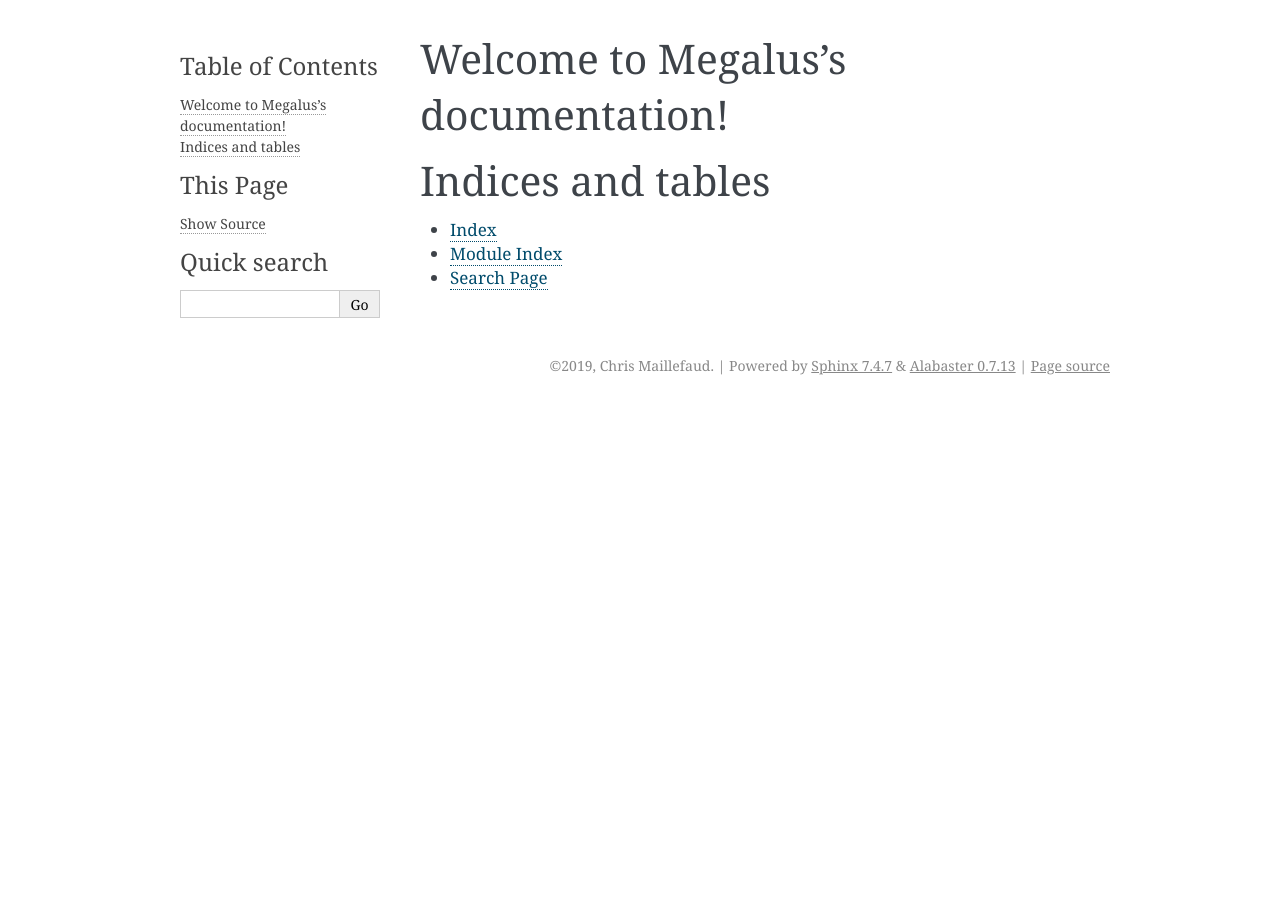
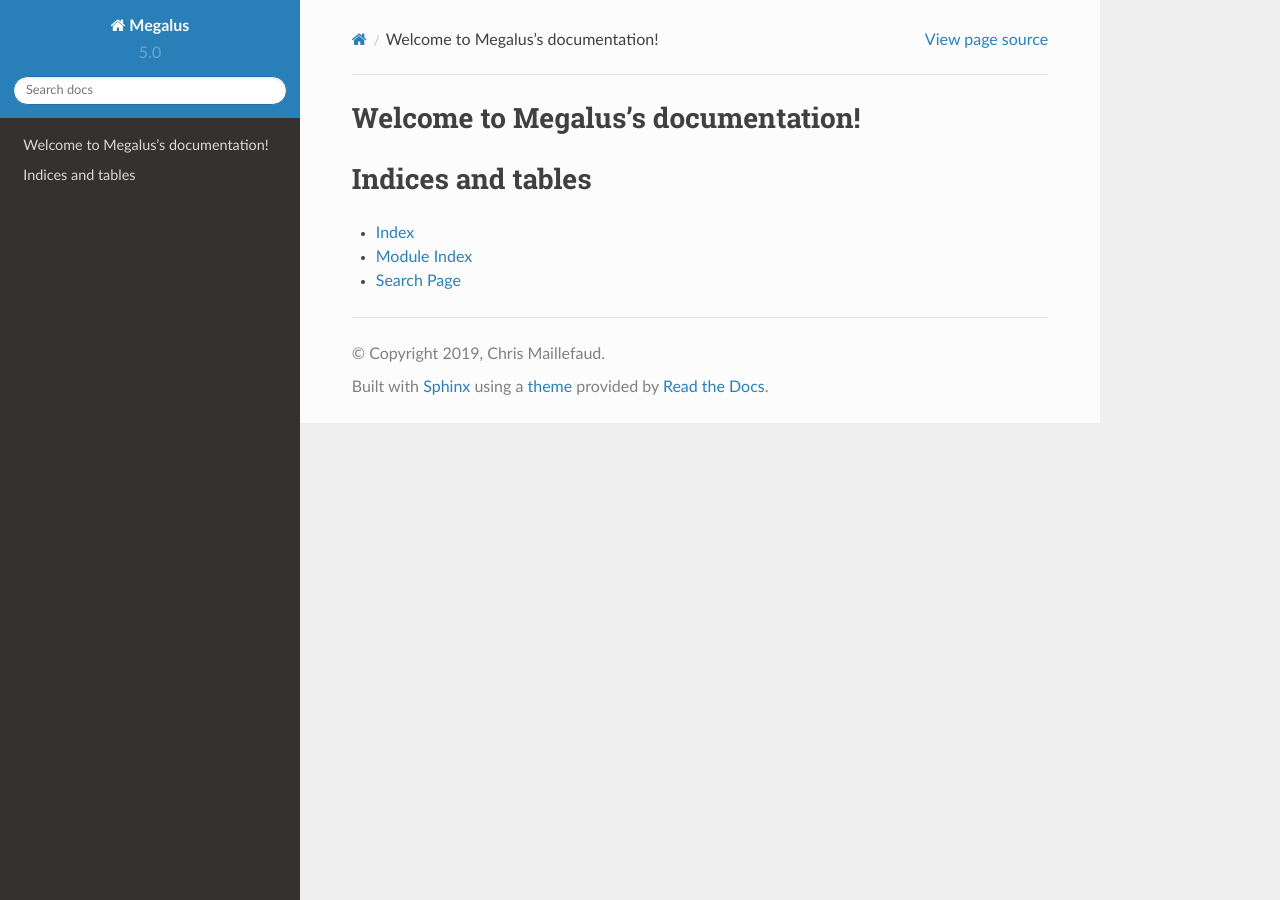
Before and after one commit to chrismaille/megalus, a Sphinx documentation site: the page built from docs/index.rst, in a window 1280 px wide. Built offline with Sphinx 7.4.7 and the Read the Docs theme 2.0.0, drawn with Linux system fonts in a browser that asks for light colours; some of the changed lines change nothing that is shown.

Commit message:
fix readthedocs

```diff
--- a/docs/conf.py
+++ b/docs/conf.py
@@ -1,7 +1,9 @@
+# -*- coding: utf-8 -*-
+#
 # Configuration file for the Sphinx documentation builder.
 #
-# This file only contains a selection of the most common options. For a full
-# list see the documentation:
+# This file does only contain a selection of the most common options. For a
+# full list see the documentation:
 # http://www.sphinx-doc.org/en/master/config
 
 # -- Path setup --------------------------------------------------------------
@@ -10,9 +12,9 @@
 # add these directories to sys.path here. If the directory is relative to the
 # documentation root, use os.path.abspath to make it absolute, like shown here.
 #
-# import os
-# import sys
-# sys.path.insert(0, os.path.abspath('.'))
+import os
+import sys
+sys.path.insert(0, os.path.abspath('../'))
 
 
 # -- Project information -----------------------------------------------------
@@ -21,25 +23,51 @@
 copyright = '2019, Chris Maillefaud'
 author = 'Chris Maillefaud'
 
+# The short X.Y version
+version = '5.0'
 # The full version, including alpha/beta/rc tags
-release = '2.0'
+release = '5.0.0'
 
 
 # -- General configuration ---------------------------------------------------
+
+# If your documentation needs a minimal Sphinx version, state it here.
+#
+# needs_sphinx = '1.0'
 
 # Add any Sphinx extension module names here, as strings. They can be
 # extensions coming with Sphinx (named 'sphinx.ext.*') or your custom
 # ones.
 extensions = [
+    'sphinx.ext.autodoc',
 ]
 
 # Add any paths that contain templates here, relative to this directory.
 templates_path = ['_templates']
 
+# The suffix(es) of source filenames.
+# You can specify multiple suffix as a list of string:
+#
+# source_suffix = ['.rst', '.md']
+source_suffix = '.rst'
+
+# The master toctree document.
+master_doc = 'index'
+
+# The language for content autogenerated by Sphinx. Refer to documentation
+# for a list of supported languages.
+#
+# This is also used if you do content translation via gettext catalogs.
+# Usually you set "language" from the command line for these cases.
+language = None
+
 # List of patterns, relative to source directory, that match files and
 # directories to ignore when looking for source files.
-# This pattern also affects html_static_path and html_extra_path.
+# This pattern also affects html_static_path and html_extra_path .
 exclude_patterns = ['_build', 'Thumbs.db', '.DS_Store']
+
+# The name of the Pygments (syntax highlighting) style to use.
+pygments_style = 'sphinx'
 
 
 # -- Options for HTML output -------------------------------------------------
@@ -47,9 +75,85 @@
 # The theme to use for HTML and HTML Help pages.  See the documentation for
 # a list of builtin themes.
 #
-html_theme = 'alabaster'
+html_theme = "sphinx_rtd_theme"
+
+# Theme options are theme-specific and customize the look and feel of a theme
+# further.  For a list of options available for each theme, see the
+# documentation.
+#
+# html_theme_options = {}
 
 # Add any paths that contain custom static files (such as style sheets) here,
 # relative to this directory. They are copied after the builtin static files,
 # so a file named "default.css" will overwrite the builtin "default.css".
 html_static_path = ['_static']
+
+# Custom sidebar templates, must be a dictionary that maps document names
+# to template names.
+#
+# The default sidebars (for documents that don't match any pattern) are
+# defined by theme itself.  Builtin themes are using these templates by
+# default: ``['localtoc.html', 'relations.html', 'sourcelink.html',
+# 'searchbox.html']``.
+#
+# html_sidebars = {}
+
+
+# -- Options for HTMLHelp output ---------------------------------------------
+
+# Output file base name for HTML help builder.
+htmlhelp_basename = 'Megalusdoc'
+
+
+# -- Options for LaTeX output ------------------------------------------------
+
+latex_elements = {
+    # The paper size ('letterpaper' or 'a4paper').
+    #
+    # 'papersize': 'letterpaper',
+
+    # The font size ('10pt', '11pt' or '12pt').
+    #
+    # 'pointsize': '10pt',
+
+    # Additional stuff for the LaTeX preamble.
+    #
+    # 'preamble': '',
+
+    # Latex figure (float) alignment
+    #
+    # 'figure_align': 'htbp',
+}
+
+# Grouping the document tree into LaTeX files. List of tuples
+# (source start file, target name, title,
+#  author, documentclass [howto, manual, or own class]).
+latex_documents = [
+    (master_doc, 'Megalus.tex', 'Megalus Documentation',
+     'Chris Maillefaud', 'manual'),
+]
+
+
+# -- Options for manual page output ------------------------------------------
+
+# One entry per manual page. List of tuples
+# (source start file, name, description, authors, manual section).
+man_pages = [
+    (master_doc, 'Megalus', 'Megalus Documentation',
+     [author], 1)
+]
+
+
+# -- Options for Texinfo output ----------------------------------------------
+
+# Grouping the document tree into Texinfo files. List of tuples
+# (source start file, target name, title, author,
+#  dir menu entry, description, category)
+texinfo_documents = [
+    (master_doc, 'Megalus', 'Megalus Documentation',
+     author, 'Megalus', 'One line description of project.',
+     'Miscellaneous'),
+]
+
+
+# -- Extension configuration -------------------------------------------------
```
Also changed, not shown: 2 other files.
